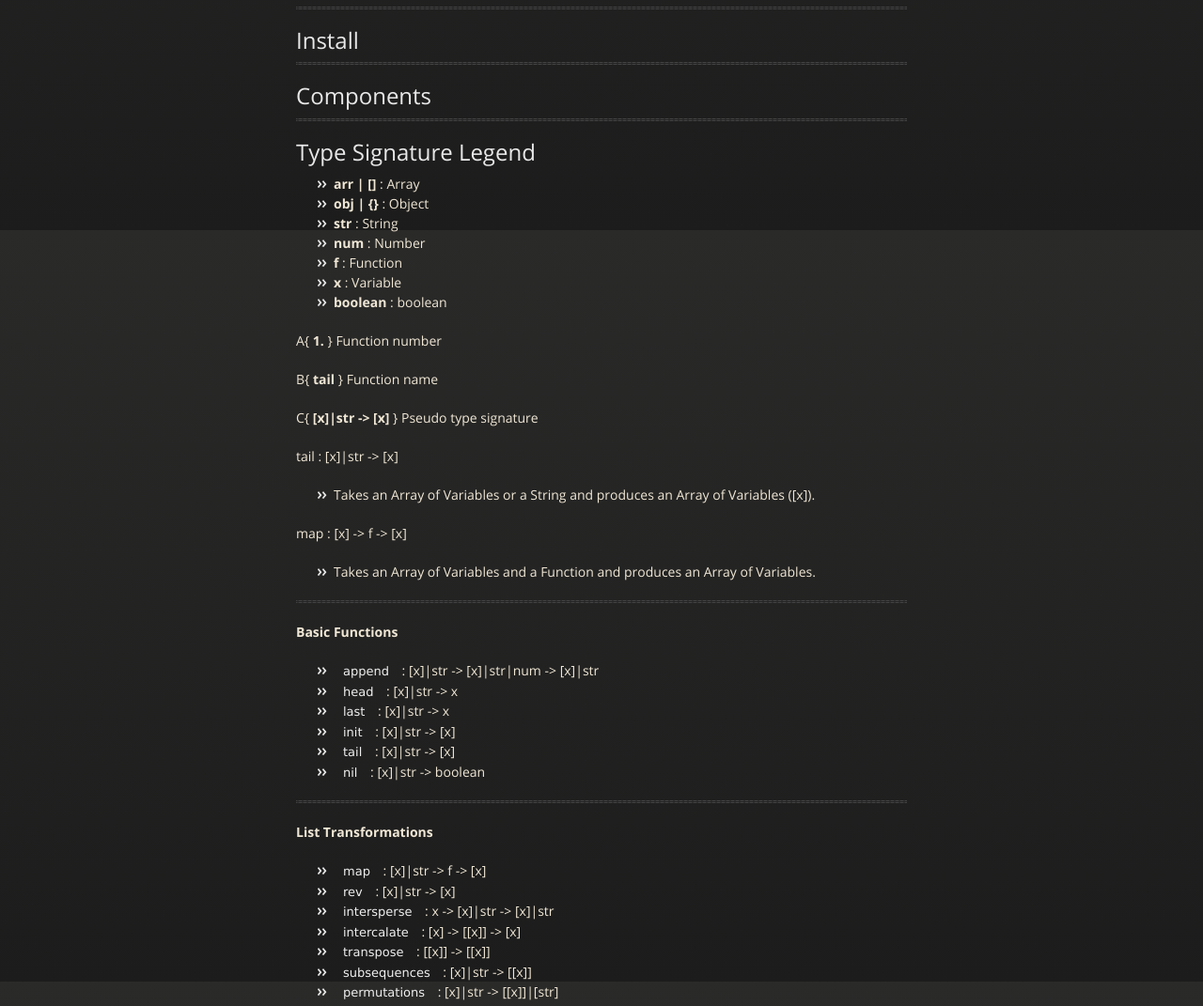
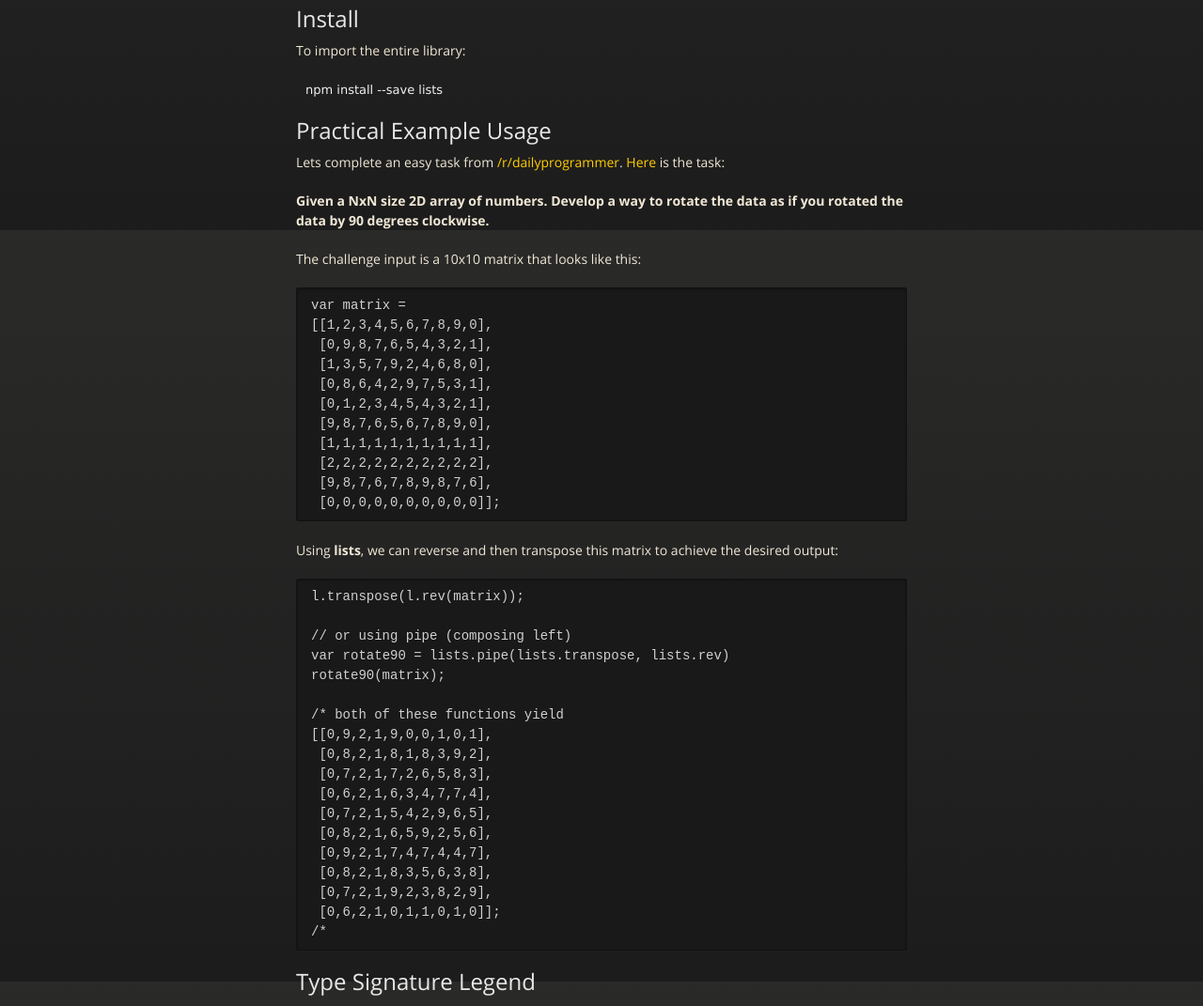
Before and after one commit to HeavyMedl/lists, a plain HTML site: page index.html in a window 1280 px wide. Shown: the part 555-1626 px from the top of the page at 94% size. Drawn offline with nearby package versions, Linux system fonts and the light colour scheme.

```diff
--- a/index.html
+++ b/index.html
@@ -44,17 +44,54 @@
 
 <p><strong>Disclaimer</strong>: Almost all of these functions are naive recursive definitions. The idea behind this library is to maximize problem-solving expressivity. This library provides an alternative toolbox by which to solve problems. This library should be sufficient for most projects but remember to monitor your heap memory space in the case of excessive function calls.</p>
 
-<hr>
-
 <h2>
 <a id="install" class="anchor" href="#install" aria-hidden="true"><span class="octicon octicon-link"></span></a>Install</h2>
 
-<hr>
+<p>To import the entire library:</p>
+
+<p><code>npm install --save lists</code></p>
 
 <h2>
-<a id="components" class="anchor" href="#components" aria-hidden="true"><span class="octicon octicon-link"></span></a>Components</h2>
-
-<hr>
+<a id="practical-example-usage" class="anchor" href="#practical-example-usage" aria-hidden="true"><span class="octicon octicon-link"></span></a>Practical Example Usage</h2>
+
+<p>Lets complete an easy task from <a href="http://www.reddit.com/dailyprogrammer">/r/dailyprogrammer</a>. <a href="http://www.reddit.com/r/dailyprogrammer/comments/29i9jw/6302014_challenge_169_easy_90_degree_2d_array/">Here</a> is the task:</p>
+
+<p><strong>Given a NxN size 2D array of numbers. Develop a way to rotate the data as if you rotated the data by 90 degrees clockwise.</strong></p>
+
+<p>The challenge input is a 10x10 matrix that looks like this:</p>
+
+<div class="highlight highlight-js"><pre><span class="pl-k">var</span> matrix <span class="pl-k">=</span>
+[[<span class="pl-c1">1</span>,<span class="pl-c1">2</span>,<span class="pl-c1">3</span>,<span class="pl-c1">4</span>,<span class="pl-c1">5</span>,<span class="pl-c1">6</span>,<span class="pl-c1">7</span>,<span class="pl-c1">8</span>,<span class="pl-c1">9</span>,<span class="pl-c1">0</span>],
+ [<span class="pl-c1">0</span>,<span class="pl-c1">9</span>,<span class="pl-c1">8</span>,<span class="pl-c1">7</span>,<span class="pl-c1">6</span>,<span class="pl-c1">5</span>,<span class="pl-c1">4</span>,<span class="pl-c1">3</span>,<span class="pl-c1">2</span>,<span class="pl-c1">1</span>],
+ [<span class="pl-c1">1</span>,<span class="pl-c1">3</span>,<span class="pl-c1">5</span>,<span class="pl-c1">7</span>,<span class="pl-c1">9</span>,<span class="pl-c1">2</span>,<span class="pl-c1">4</span>,<span class="pl-c1">6</span>,<span class="pl-c1">8</span>,<span class="pl-c1">0</span>],
+ [<span class="pl-c1">0</span>,<span class="pl-c1">8</span>,<span class="pl-c1">6</span>,<span class="pl-c1">4</span>,<span class="pl-c1">2</span>,<span class="pl-c1">9</span>,<span class="pl-c1">7</span>,<span class="pl-c1">5</span>,<span class="pl-c1">3</span>,<span class="pl-c1">1</span>],
+ [<span class="pl-c1">0</span>,<span class="pl-c1">1</span>,<span class="pl-c1">2</span>,<span class="pl-c1">3</span>,<span class="pl-c1">4</span>,<span class="pl-c1">5</span>,<span class="pl-c1">4</span>,<span class="pl-c1">3</span>,<span class="pl-c1">2</span>,<span class="pl-c1">1</span>],
+ [<span class="pl-c1">9</span>,<span class="pl-c1">8</span>,<span class="pl-c1">7</span>,<span class="pl-c1">6</span>,<span class="pl-c1">5</span>,<span class="pl-c1">6</span>,<span class="pl-c1">7</span>,<span class="pl-c1">8</span>,<span class="pl-c1">9</span>,<span class="pl-c1">0</span>],
+ [<span class="pl-c1">1</span>,<span class="pl-c1">1</span>,<span class="pl-c1">1</span>,<span class="pl-c1">1</span>,<span class="pl-c1">1</span>,<span class="pl-c1">1</span>,<span class="pl-c1">1</span>,<span class="pl-c1">1</span>,<span class="pl-c1">1</span>,<span class="pl-c1">1</span>],
+ [<span class="pl-c1">2</span>,<span class="pl-c1">2</span>,<span class="pl-c1">2</span>,<span class="pl-c1">2</span>,<span class="pl-c1">2</span>,<span class="pl-c1">2</span>,<span class="pl-c1">2</span>,<span class="pl-c1">2</span>,<span class="pl-c1">2</span>,<span class="pl-c1">2</span>],
+ [<span class="pl-c1">9</span>,<span class="pl-c1">8</span>,<span class="pl-c1">7</span>,<span class="pl-c1">6</span>,<span class="pl-c1">7</span>,<span class="pl-c1">8</span>,<span class="pl-c1">9</span>,<span class="pl-c1">8</span>,<span class="pl-c1">7</span>,<span class="pl-c1">6</span>],
+ [<span class="pl-c1">0</span>,<span class="pl-c1">0</span>,<span class="pl-c1">0</span>,<span class="pl-c1">0</span>,<span class="pl-c1">0</span>,<span class="pl-c1">0</span>,<span class="pl-c1">0</span>,<span class="pl-c1">0</span>,<span class="pl-c1">0</span>,<span class="pl-c1">0</span>]];</pre></div>
+
+<p>Using <strong>lists</strong>, we can reverse and then transpose this matrix to achieve the desired output:</p>
+
+<div class="highlight highlight-js"><pre>l.transpose(l.<span class="pl-c1">rev</span>(matrix));
+
+<span class="pl-c">// or using pipe (composing left)</span>
+<span class="pl-k">var</span> rotate90 <span class="pl-k">=</span> lists.pipe(lists.transpose, lists.<span class="pl-c1">rev</span>)
+rotate90(matrix);
+
+<span class="pl-c">/* both of these functions yield</span>
+<span class="pl-c">[[0,9,2,1,9,0,0,1,0,1], </span>
+<span class="pl-c"> [0,8,2,1,8,1,8,3,9,2], </span>
+<span class="pl-c"> [0,7,2,1,7,2,6,5,8,3], </span>
+<span class="pl-c"> [0,6,2,1,6,3,4,7,7,4], </span>
+<span class="pl-c"> [0,7,2,1,5,4,2,9,6,5], </span>
+<span class="pl-c"> [0,8,2,1,6,5,9,2,5,6],</span>
+<span class="pl-c"> [0,9,2,1,7,4,7,4,4,7], </span>
+<span class="pl-c"> [0,8,2,1,8,3,5,6,3,8],</span>
+<span class="pl-c"> [0,7,2,1,9,2,3,8,2,9], </span>
+<span class="pl-c"> [0,6,2,1,0,1,1,0,1,0]];</span>
+<span class="pl-c">/*</span></pre></div>
 
 <h2>
 <a id="type-signature-legend" class="anchor" href="#type-signature-legend" aria-hidden="true"><span class="octicon octicon-link"></span></a>Type Signature Legend</h2>
@@ -94,7 +131,8 @@
 <li>Takes an Array of Variables and a Function and produces an Array of Variables.</li>
 </ul>
 
-<hr>
+<h2>
+<a id="contents" class="anchor" href="#contents" aria-hidden="true"><span class="octicon octicon-link"></span></a>Contents</h2>
 
 <p><strong>Basic Functions</strong></p>
 
```
Also changed, not shown: params.json (+1 -1 lines).
